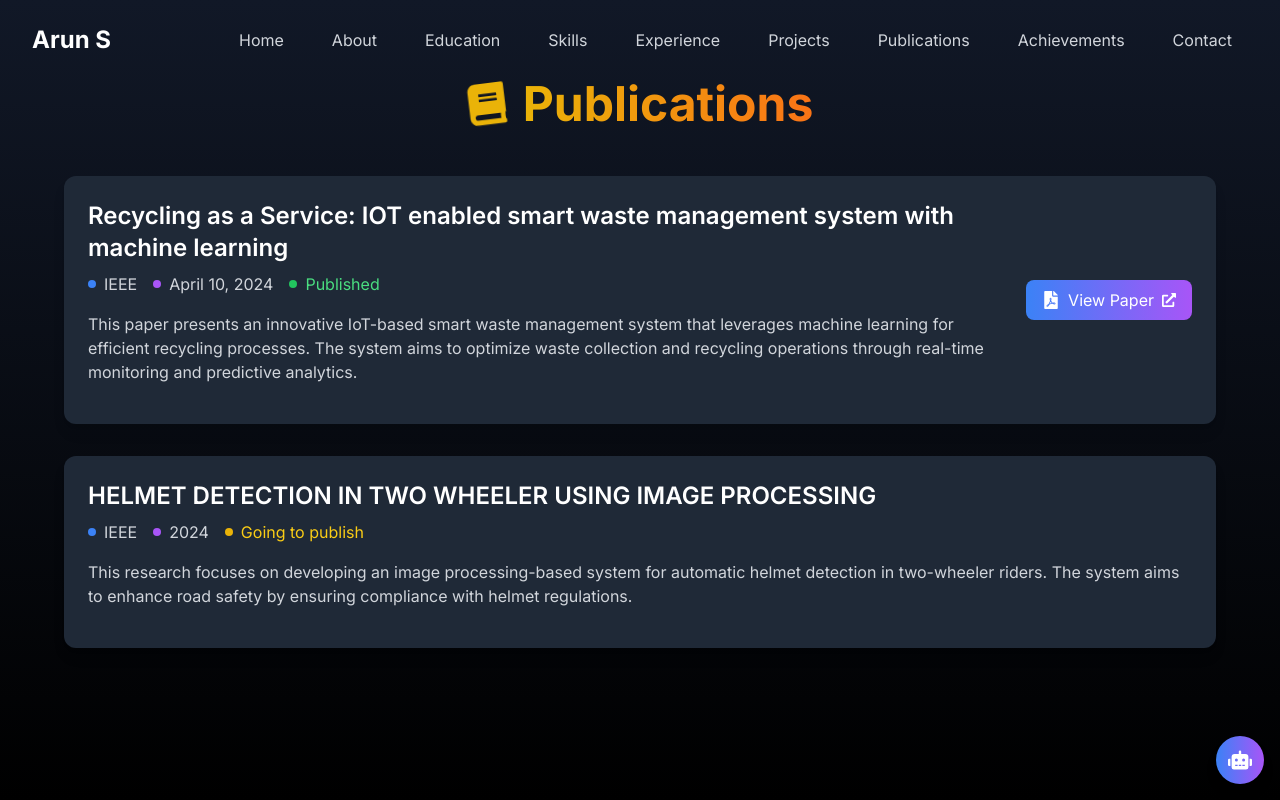
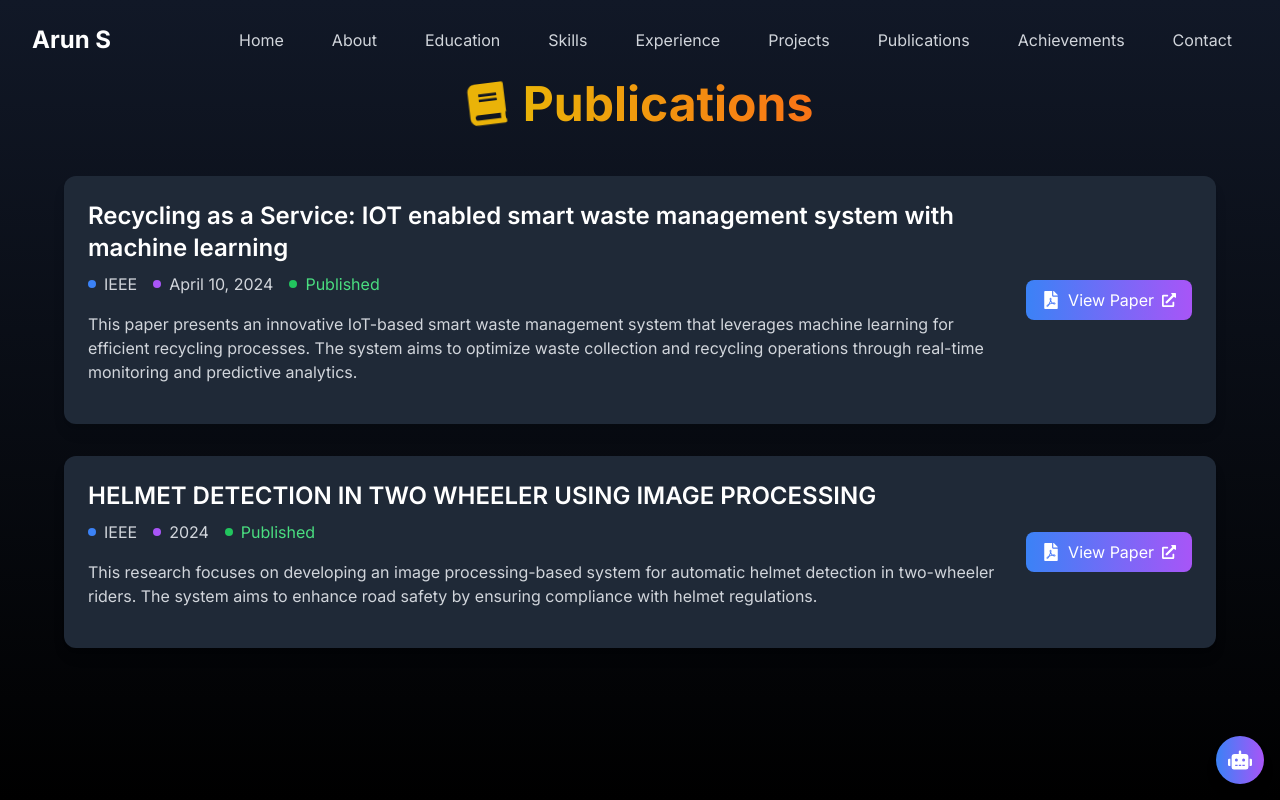
Before and after one commit to ARUN-S-CODER/My_Portfolio, a Next.js app: page /publications in a window 1280 px wide. Built offline with nearby package versions, Linux system fonts and the light colour scheme.

Commit message:
Update page.tsx

```diff
--- a/app/publications/page.tsx
+++ b/app/publications/page.tsx
@@ -19,8 +19,8 @@ const Publications = () => {
       title: "HELMET DETECTION IN TWO WHEELER USING IMAGE PROCESSING",
       conference: "IEEE",
       date: "2024",
-      status: "Going to publish",
-      link: null,
+      status: "Published",
+      link: "https://ieeexplore.ieee.org/document/11020144",
       description: "This research focuses on developing an image processing-based system for automatic helmet detection in two-wheeler riders. The system aims to enhance road safety by ensuring compliance with helmet regulations."
     }
   ];
```
